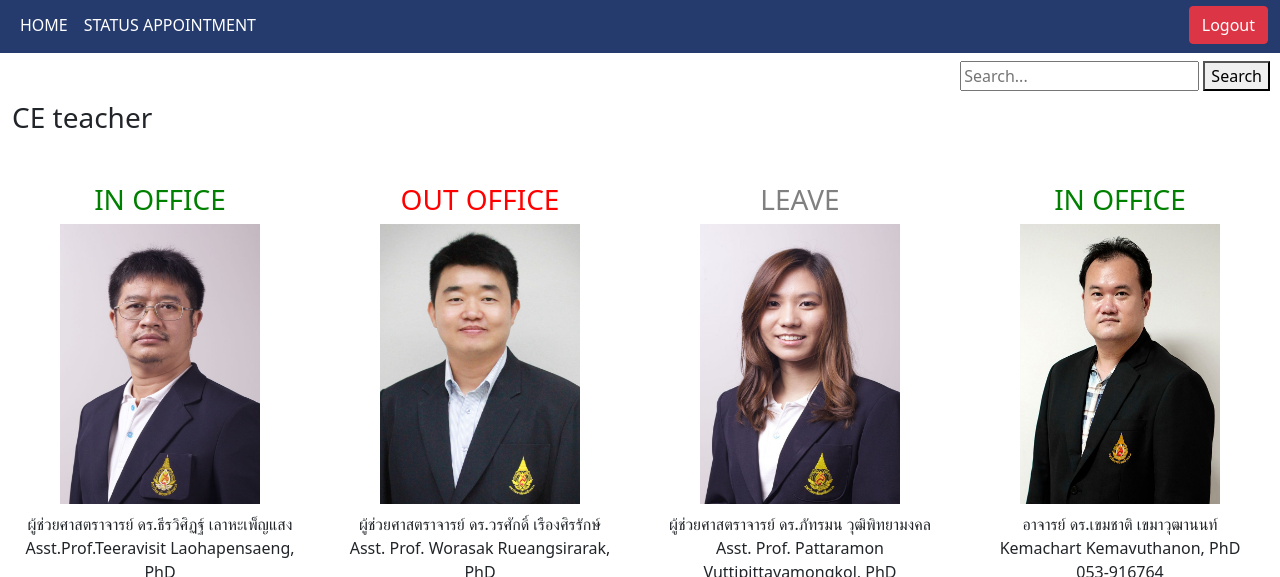
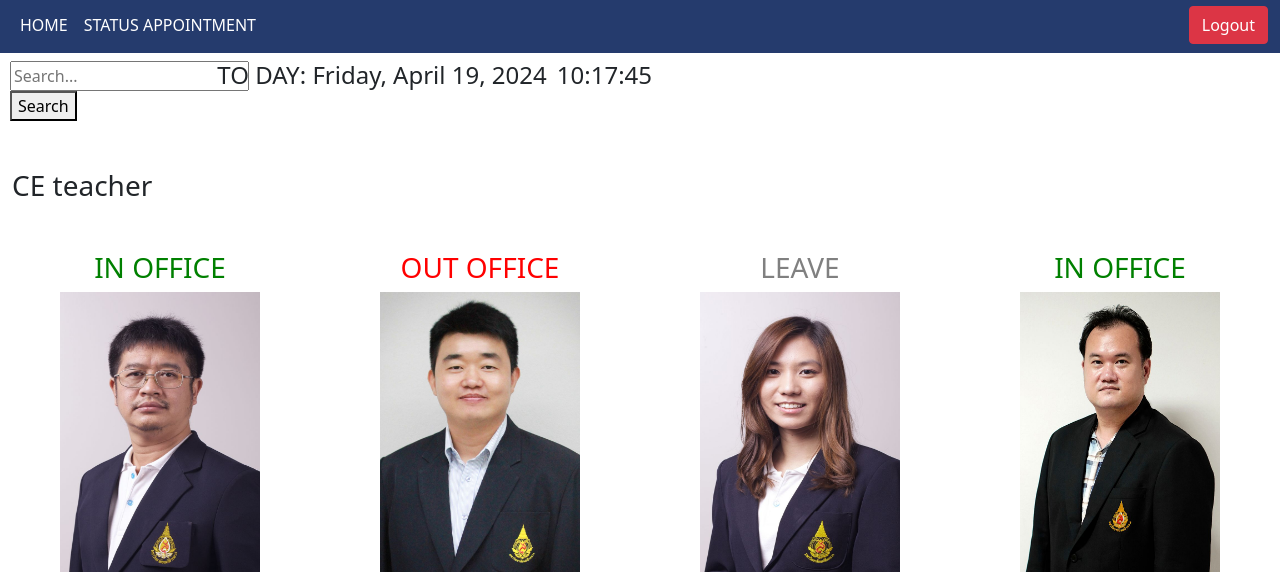
Before and after one commit to patipanbank/pre-project_wep, a plain HTML site: page views/student/student_homepage.html in a window 1280 px wide. Shown: the part 143-720 px from the top of the page. Drawn offline with nearby package versions, Linux system fonts and the light colour scheme.

Commit message:
add time student homepge

```diff
--- a/public/css/student/student_hompage.css
+++ b/public/css/student/student_hompage.css
@@ -18,3 +18,7 @@
     .col {
         width: 25%; /* แบ่งคอลัมน์เป็น 4 ส่วนเท่าๆ กัน */
     }
+
+    .sandim {
+        max-width: 1850px;
+    }
--- a/views/student/student_homepage.html
+++ b/views/student/student_homepage.html
@@ -40,11 +40,18 @@
         </div>
     </nav>
 
-    <div class="mt-2 float-end" style="margin-right: 10px;">
-        <form action="#" method="GET" id="searchForm">
-            <input type="text" id="searchInput" onkeyup="searchTeachers()" placeholder="Search...">
-            <button type="submit">Search</button>
-        </form>
+    <div class="row sandim">
+        <div class="col-md-2">
+            <div class="mt-2 float-start" style="margin-left: 10px;">
+                <form action="#" method="GET" id="searchForm">
+                    <input type="text" id="searchInput" onkeyup="searchTeachers()" placeholder="Search...">
+                    <button type="submit">Search</button>
+                </form>
+            </div>
+        </div>
+        <div class="col mt-2">
+            <h4>TO DAY: <span id="current-date"></span><span id="current-time" style="margin-left: 10px;"></span></h4>
+        </div>
     </div>
 
     <div class="container">
@@ -61,7 +68,8 @@
                             <p class="mb-0">Asst.Prof.Teeravisit Laohapensaeng, PhD</p>
                             <p>053-916744</p>
                             <div class="mb-0">
-                                <button type="button" class="btn btn-success" onclick="window.location.href='/views/student/student_appointment.html'">Appointment</button>
+                                <button type="button" class="btn btn-success"
+                                    onclick="window.location.href='/views/student/student_appointment.html'">Appointment</button>
                             </div>
                         </div>
                     </div>
@@ -242,6 +250,31 @@
                 }
             }
         }
+
+        function updateTime() {
+            var now = new Date();
+            var hours = now.getHours();
+            var minutes = now.getMinutes();
+            var seconds = now.getSeconds();
+            var timeString = hours.toString().padStart(2, '0') + ':' + minutes.toString().padStart(2, '0') + ':' + seconds.toString().padStart(2, '0');
+            document.getElementById('current-time').textContent = timeString;
+
+            var days = ['Sunday', 'Monday', 'Tuesday', 'Wednesday', 'Thursday', 'Friday', 'Saturday'];
+            var months = ['January', 'February', 'March', 'April', 'May', 'June', 'July', 'August', 'September', 'October', 'November', 'December'];
+            var day = days[now.getDay()];
+            var month = months[now.getMonth()];
+            var date = now.getDate();
+            var year = now.getFullYear();
+            var dateString = day + ', ' + month + ' ' + date + ', ' + year;
+            document.getElementById('current-date').textContent = dateString;
+        }
+
+        // เรียกใช้ฟังก์ชันเพื่อแสดงวันที่และเวลาเมื่อหน้าเว็บโหลดเสร็จ
+        updateTime();
+
+        // อัพเดทวันที่และเวลาทุกๆ 1 วินาที
+        setInterval(updateTime, 1000);
+
     </script>
 </body>
 
```
